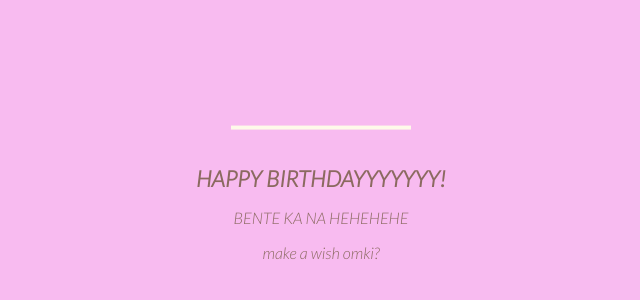
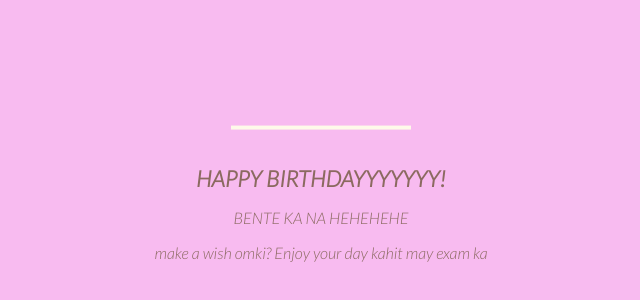
Before and after one commit to ny0rong/joana-birthday, a plain HTML site: page index.html in a window 1280 px wide. Shown: the part 198-498 px from the top of the page, without its empty margins (327-967 px from the left). Drawn offline with Linux system fonts and the light colour scheme.

```diff
--- a/index.html
+++ b/index.html
@@ -176,7 +176,7 @@
     <div class="text">
         <h1>HAPPY BIRTHDAYYYYYYY!</h1>
         <p>BENTE KA NA HEHEHEHE</p>
-        <p>make a wish omki?</p>
+        <p>make a wish omki? Enjoy your day kahit may exam ka</p>
     </div>
 </body>
 
```
